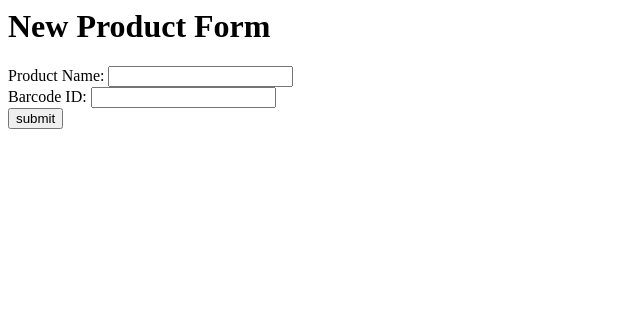
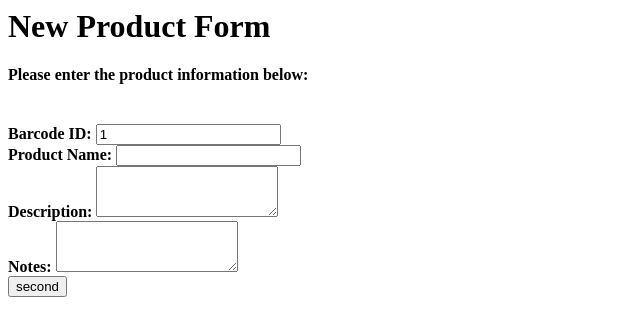
Before and after one commit to kmjungersen/OSF_Inventory_Management_System, a Django app: template inventory_main/inventory/templates/inventory/add_product.html in a window 1280 px wide. Shown: the top 336 px of the page, without its empty margins (0-640 px from the left). Run offline with Django 3.2, Linux system fonts and the light colour scheme; the template is opened without the code that fills it: most values are stand-ins (such as "Sample title", 1, 10 or a date in 2020).

Commit message:
major changes to add_product form to check product existence before adding

```diff
--- a/inventory_main/inventory/templates/inventory/add_product.html
+++ b/inventory_main/inventory/templates/inventory/add_product.html
@@ -2,14 +2,72 @@
 
 {% if error_message %}<p><strong>{{ error_message }}</strong></p>{% endif %}
 
-<form action="add_product/" method="post">
-    {% csrf_token %}
+{% if first_pass %}
 
-    Product Name: <input type="text" name="name" value="">
-    <br/>
-    Barcode ID: <input type="number" name="barcode_id">
-    <br/>
+    <form action="product/lookup_product/" method="post">
+        {% csrf_token %}
 
-    <input type="submit" value="submit" />
+        <strong>Please scan your barcode now:</strong>
+        <br/>
 
-</form>
+        Barcode ID: <input type="number" name="barcode_id">
+        <br/>
+
+        <input type="submit" value="first" />
+
+    </form>
+
+{% else %}
+
+    {% if product_found %}
+
+        <h4>This product already exists!</h4>
+        <br/>
+
+        <strong>Barcode ID: </strong>{{ barcode_id }}
+        <br/>
+
+        <strong>Product Name: </strong>{{ name }}
+        <br/>
+
+        <strong>Description: </strong>{{ description }}
+        <br/><br/><br/>
+
+        <a href="add_product_form/">Return to previous form</a>
+
+    {% else %}
+
+    <form action="add_product/" method="post">
+        {% csrf_token %}
+
+        <h4>Please enter the product information below:</h4>
+        <br/>
+
+        <strong>Barcode ID: </strong><input type="number" name="barcode_id" value="{{ barcode_id }}">
+        <br/>
+
+        <strong>Product Name: </strong><input type="text" name="name">
+        <br/>
+
+        <strong>Description: </strong><textarea rows="3" name="description"></textarea>
+        <br/>
+
+        <strong>Notes: </strong><textarea rows="3" name="notes"></textarea>
+        <br/>
+
+        <input type="submit" value="second" />
+
+        <br/><br/><br/>
+
+    </form>
+
+    {% endif %}
+
+
+    <!--Product Name: <input type="text" name="name" value="">-->
+    <!--<br/>-->
+
+
+
+
+{% endif %}
```
